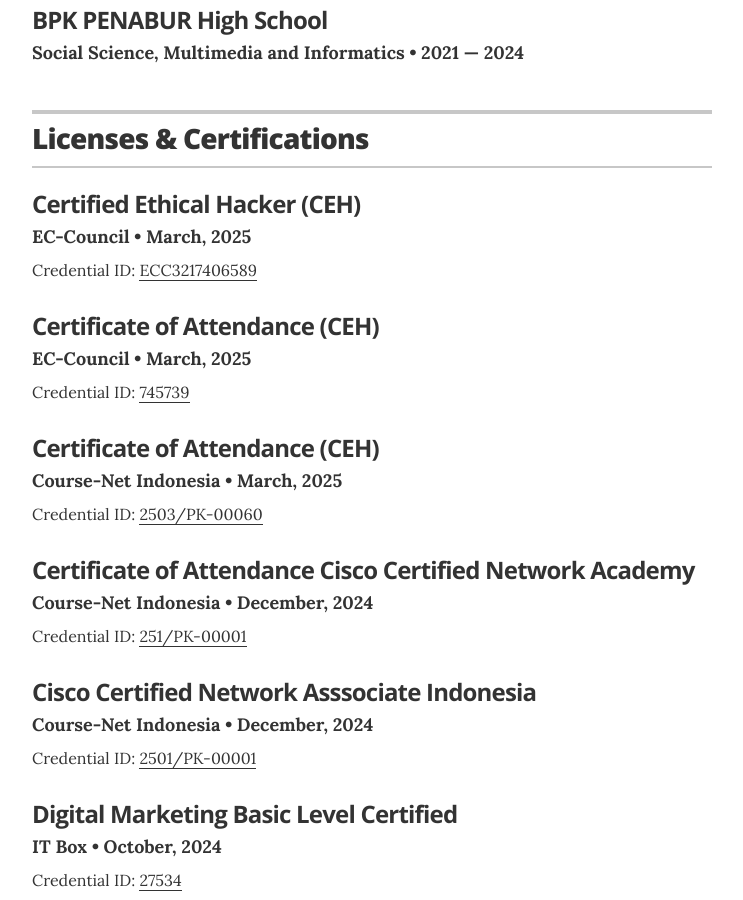
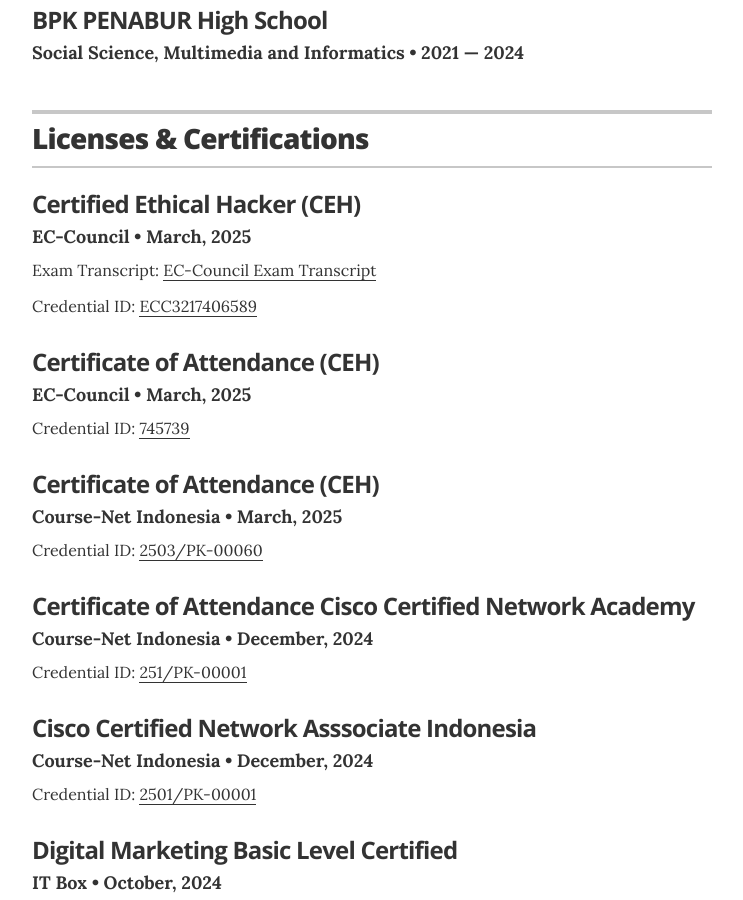
Before and after one commit to VitoKaryadi/jekyll-personalweb, a Jekyll site: the page built from index.html, in a window 1280 px wide and 900 px high, scrolled down 1488 px. Shown: the whole window, without its empty margins (268-1011 px from the left). Built offline with Jekyll 4.4.1, drawn with Linux system fonts in a browser that asks for light colours; nearby versions of some CDN libraries.

Commit message:
Update resume.html

```diff
--- a/_layouts/resume.html
+++ b/_layouts/resume.html
@@ -122,6 +122,7 @@
          <div class="resume-item">
           <h3 class="resume-item-title">Certified Ethical Hacker (CEH)</a></h3>
           <h4 class="resume-item-details">EC-Council &bull; March, 2025</h4>
+          <p class="resume-item-copy">Exam Transcript: <a href="https://github.com/VitoKaryadi/jekyll-personalweb/blob/5ee5ec4bc1fff33d90eaa52e17aebd06dbfe5413/Exam-Transcript.pdf">EC-Council Exam Transcript</a></p>
           <p class="resume-item-copy">Credential ID: <a href="https://github.com/VitoKaryadi/jekyll-personalweb/blob/bfcbbffcf514097d38eabc1e632349757f1d6e85/CEH%20Certificate.pdf">ECC3217406589</a></p>
         </div>
 
```
